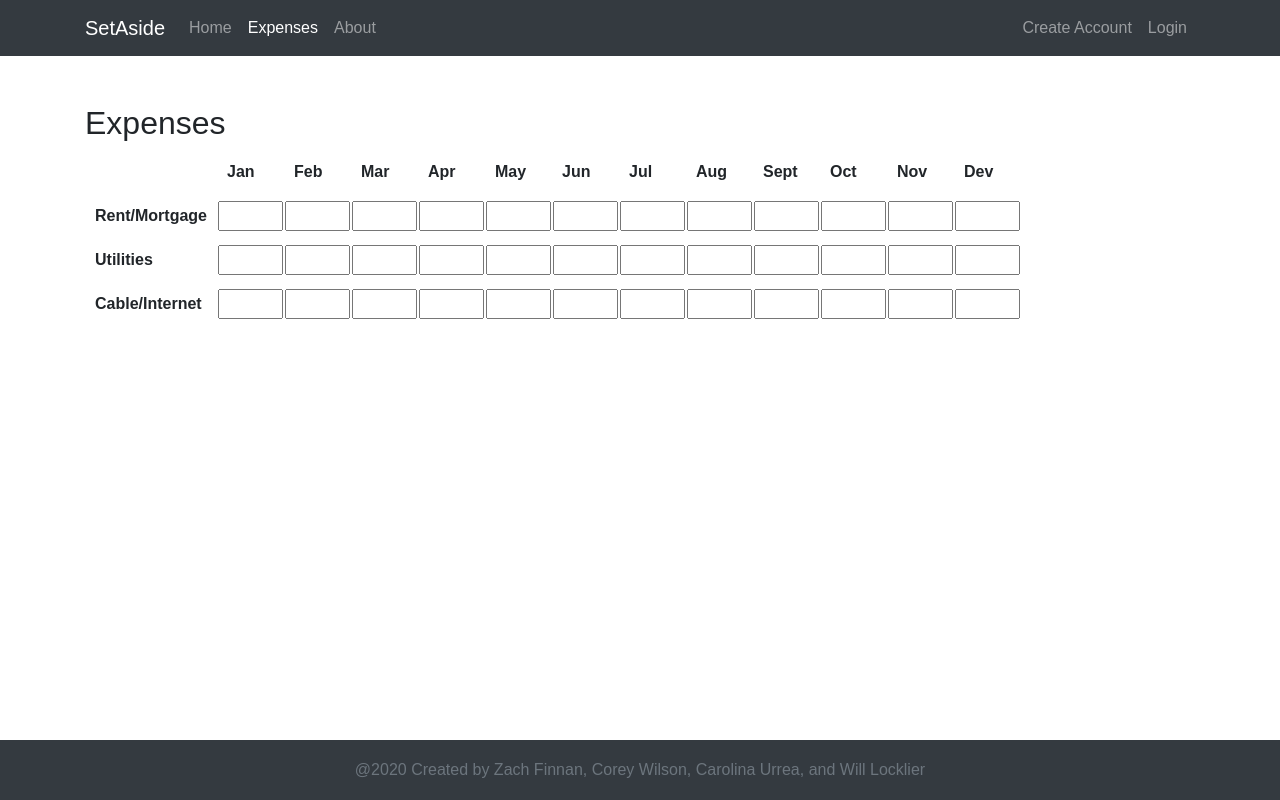
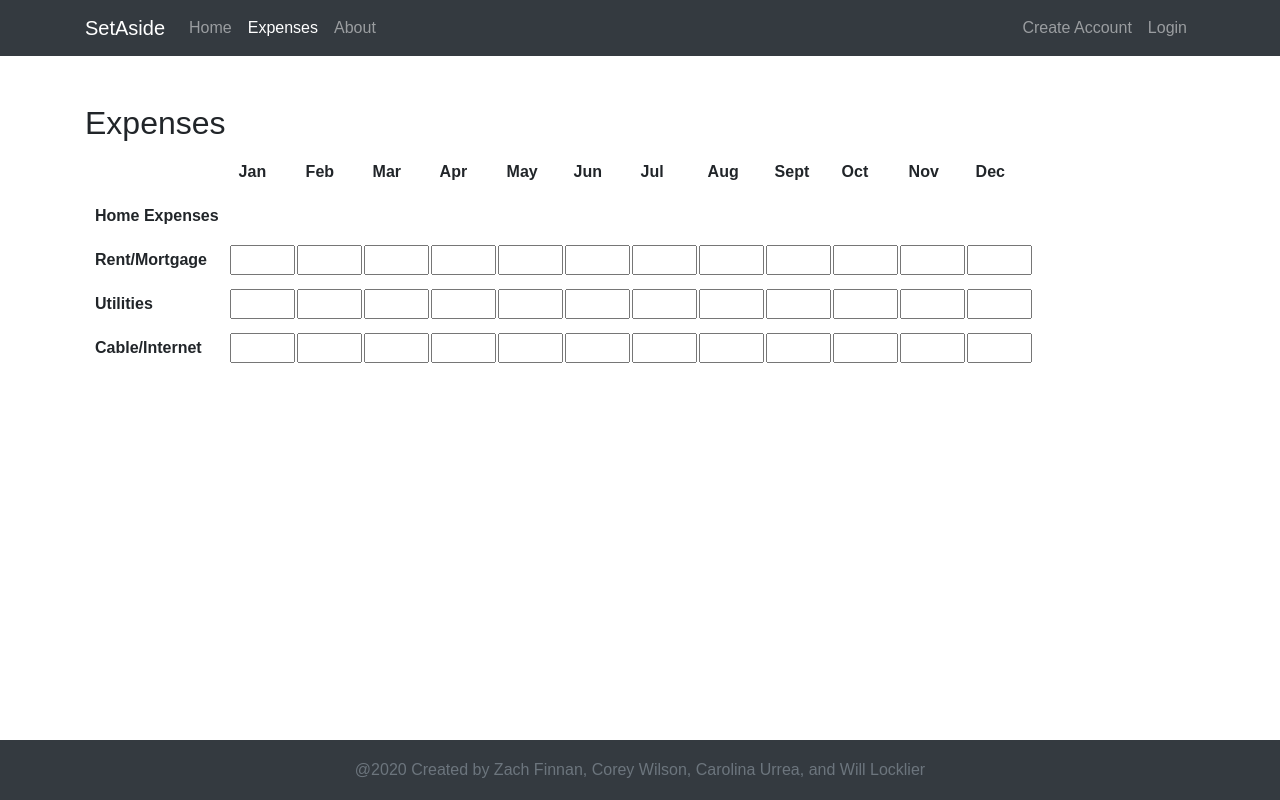
Before and after one commit to wjlock/SetAside-frontend, a React (Create React App) app: page /expense in a window 1280 px wide. Built offline with nearby package versions, Linux system fonts and the light colour scheme.

Commit message:
Add expense table layout

```diff
--- a/src/components/Expense.js
+++ b/src/components/Expense.js
@@ -19,7 +19,10 @@ const Expense = () => {
           <th>Sept</th>
           <th>Oct</th>
           <th>Nov</th>
-          <th>Dev</th>
+          <th>Dec</th>
+        </tr>
+        <tr>
+          <th>Home Expenses</th>
         </tr>
         <tr>
           <th>Rent/Mortgage</th>
```
Also changed, not shown: 2 other files (tests, documents, lock files or other folders).
